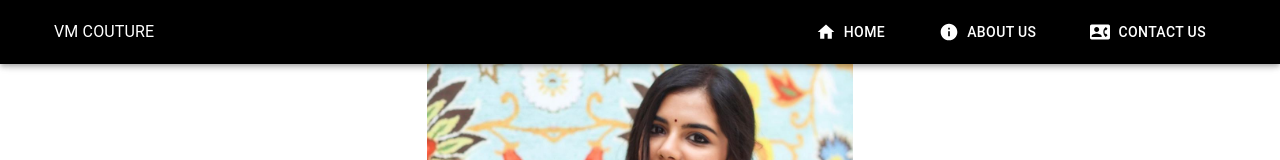
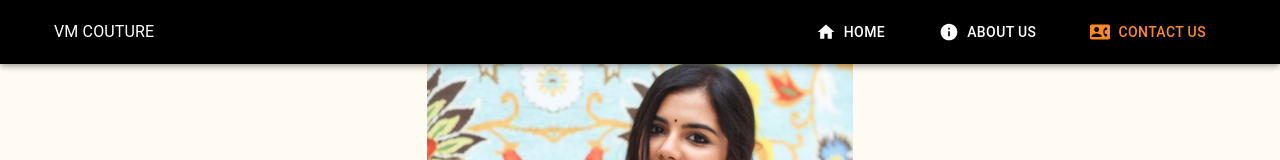
Before and after one commit to YeshwanthReddy26/VM-Couture-UI, a React (Create React App) app: page /contact-us in a window 1280 px wide. Shown: the top 160 px of the page. Built offline with nearby package versions, Linux system fonts and the light colour scheme.

Commit message:
fix: adding color to the button of it's incumbent page (#16)

```diff
--- a/src/App.css
+++ b/src/App.css
@@ -1,5 +1,6 @@
 .App {
   text-align: center;
+  background-color: #fffbf2;
 }
 
 .App-logo {
--- a/src/Components/DrawerAppBar.js
+++ b/src/Components/DrawerAppBar.js
@@ -1,4 +1,4 @@
-import React, { useState } from "react";
+import React from "react";
 import AppBar from "@mui/material/AppBar";
 import Box from "@mui/material/Box";
 import CssBaseline from "@mui/material/CssBaseline";
@@ -19,33 +19,36 @@ import HomeIcon from '@mui/icons-material/Home';
 import InfoIcon from '@mui/icons-material/Info';
 import ContactPhoneIcon from '@mui/icons-material/ContactPhone';
 import { ListItemIcon } from "@mui/material";
-import { useNavigate } from "react-router-dom";
+import { useNavigate, useLocation } from "react-router-dom";
 
 const drawerWidth = 240;
 const navItems = [
     {
         text: "Home",
         icon: <HomeIcon />,
-        path: "",
+        path: "/",
     },
     {
         text: "About Us",
         icon: <InfoIcon />,
-        path: "about-us",
+        path: "/about-us",
     },
     {
         text: "Contact Us",
         icon: <ContactPhoneIcon />,
-        path: "contact-us",
+        path: "/contact-us",
     },
 ];
 
 function DrawerAppBar(props) {
+
+    const location = useLocation();
+    const currentPath = location.pathname;
+
     const { window } = props;
     const [mobileOpen, setMobileOpen] = React.useState(false);
     const theme = useTheme();
     const isExtraSmall = !useMediaQuery(theme.breakpoints.up('sm'));
-    const [selectedButton, setSelectedButton] = useState(null);
 
     const navigate = useNavigate();
 
@@ -53,9 +56,8 @@ function DrawerAppBar(props) {
         setMobileOpen((prevState) => !prevState);
     };
 
-    const handleNavbarButtonClick = (path, text) => {
+    const handleNavbarButtonClick = (path) => {
         navigate(path);
-        setSelectedButton(text);
     }
 
     const drawer = (
@@ -69,7 +71,7 @@ function DrawerAppBar(props) {
             <List>
                 {navItems.map((item) => (
                     <ListItem key={item.text} disablePadding>
-                        <ListItemButton onClick={() => handleNavbarButtonClick(item.path, item.text)} sx={{ textAlign: "center" }}>
+                        <ListItemButton onClick={() => handleNavbarButtonClick(item.path)} sx={{ textAlign: "center" }}>
                             <ListItemIcon sx={{ color: "white" }}>
                                 {item.icon}
                             </ListItemIcon>
@@ -111,11 +113,11 @@ function DrawerAppBar(props) {
                             </Typography>
                             <Box sx={{ display: 'flex' }}>
                                 {navItems.map((item) => (
-                                    <Button onClick={() => handleNavbarButtonClick(item.path, item.text)}
+                                    <Button onClick={() => handleNavbarButtonClick(item.path)}
                                         key={item.text}
                                         sx={{
                                             backgroundColor: 'black',
-                                            color: selectedButton === item.text ? '#ff8921' : 'white',
+                                            color: currentPath === item.path ? '#ff8921' : 'white',
                                             paddingRight: "50px"
                                         }}
                                         startIcon={item.icon}>
```
